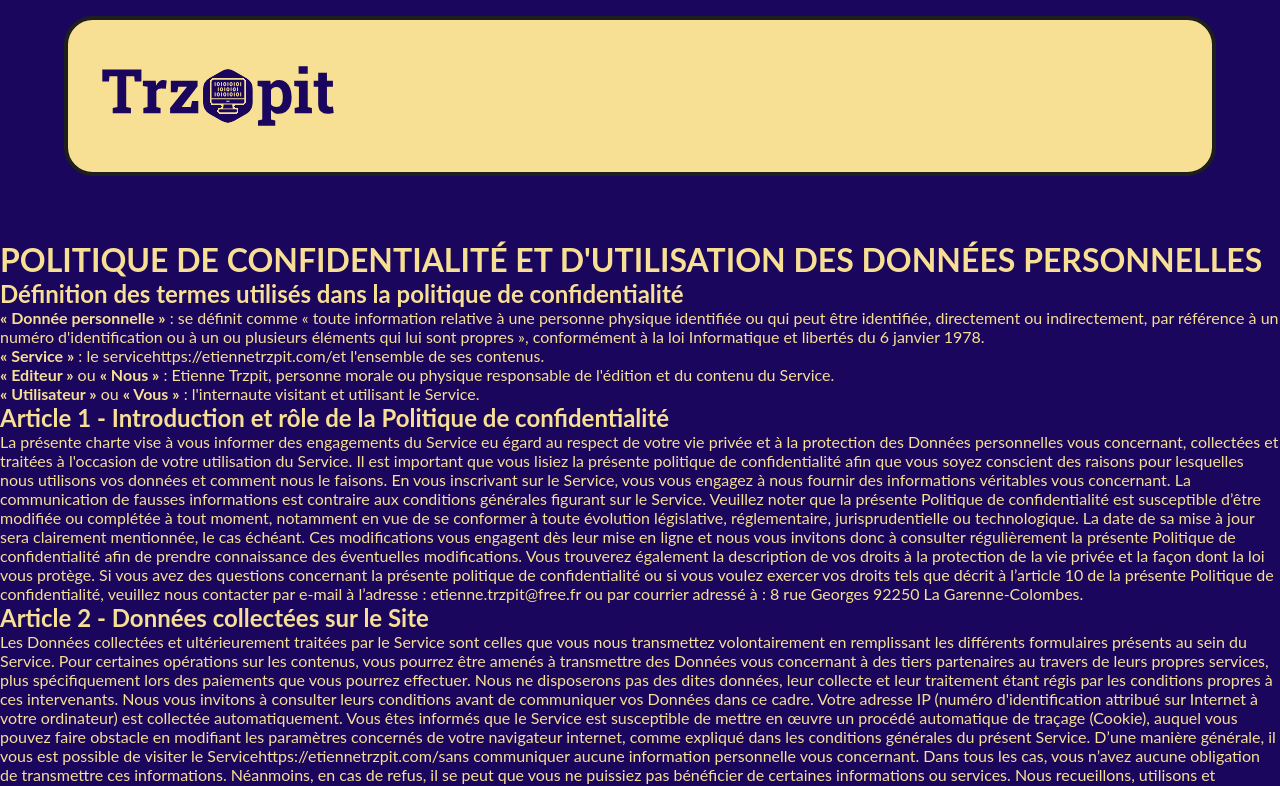
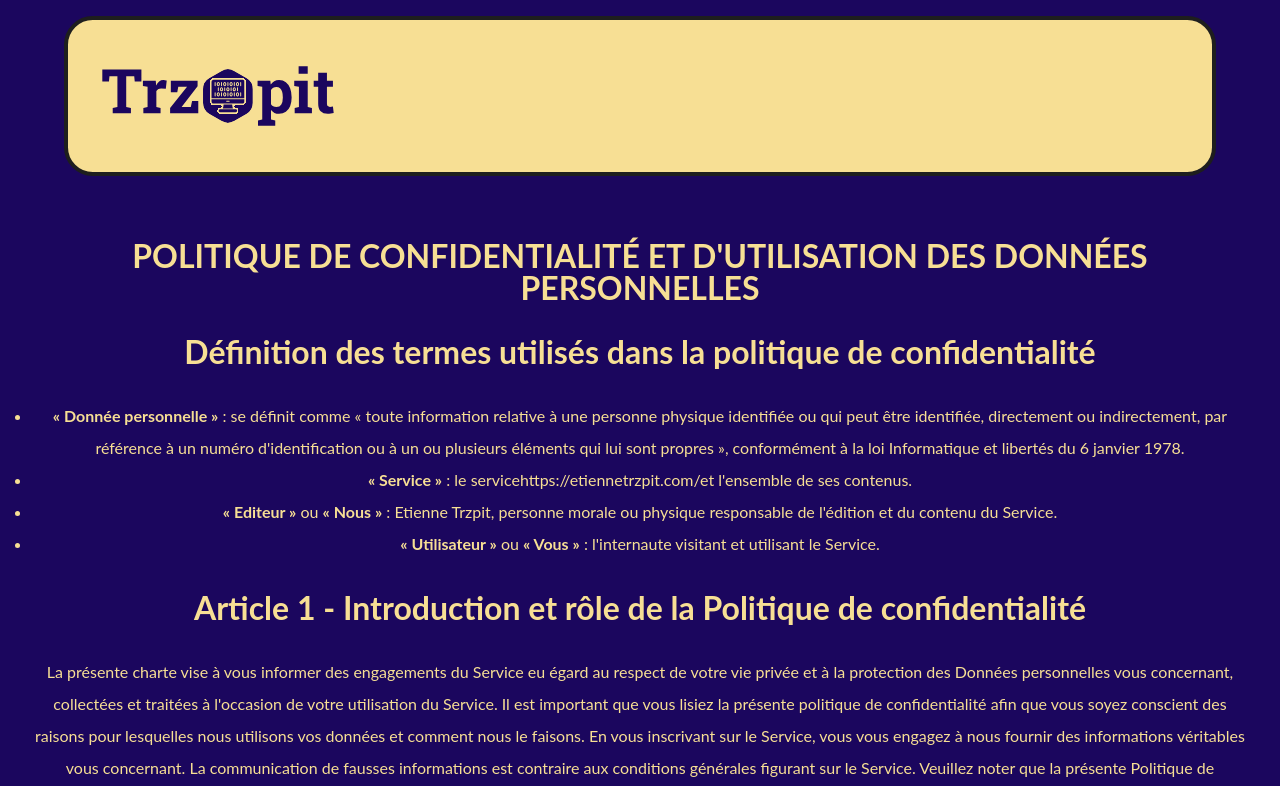
Before and after one commit to EtienneTrzpit/portfoliov3, a React (Vite) app: page /confidentiality in a window 1280 px wide. Shown: the top 786 px of the page. Built offline with nearby package versions, Linux system fonts and the light colour scheme; the HTML template or start-up script is replaced by a standard one.

Commit message:
style about pages

```diff
--- a/src/index.css
+++ b/src/index.css
@@ -110,6 +110,11 @@ a {
   position: absolute;
   top: 2rem;
   right: 2rem;
+}
+
+.active {
+  background-color: var(--color5);
+  color: var(--color1);
 }
 
 /* Section Presentation */
@@ -402,6 +407,9 @@ textarea {
   margin-left: auto;
   width: 100%;
   height: 2rem;
+  resize: none;
+  border-radius: 1rem;
+  padding: 0.5rem;
 }
 textarea {
   height: 10rem;
@@ -468,6 +476,17 @@ textarea {
 
 .confidentiality {
   margin-top: 15rem;
+  text-align: center;
+  line-height: 2rem;
+  margin-left: 2rem;
+  margin-right: 2rem;
+}
+
+.confidentiality__title {
+  margin-top: 2rem;
+  margin-bottom: 2rem;
+  font-size: 2rem;
+  font-weight: bold;
 }
 
 /* Page des cookies */
@@ -476,11 +495,25 @@ textarea {
   text-align: center;
 }
 
+.cookies__title {
+  margin-top: 2rem;
+  margin-bottom: 2rem;
+  font-size: 2rem;
+  font-weight: bold;
+}
+
 /* Page des mentions légales */
 
 .legal {
   margin-top: 15rem;
   text-align: center;
+}
+
+.legal__title {
+  margin-top: 2rem;
+  margin-bottom: 2rem;
+  font-size: 2rem;
+  font-weight: bold;
 }
 
 @media (min-width: 768px) {
@@ -532,10 +565,6 @@ textarea {
     margin: 0;
     font-weight: bold;
   }
-  .active {
-    background-color: var(--color5);
-    color: var(--color1);
-  }
 
   /* Section Presentation */
 
```
